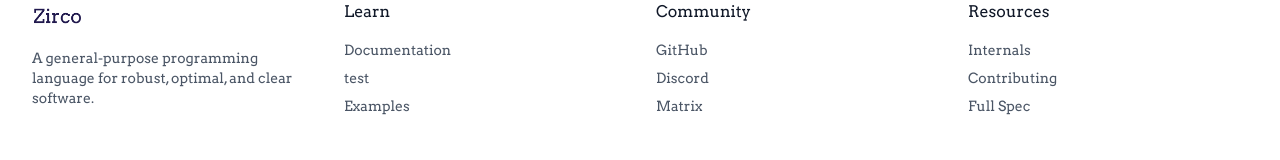
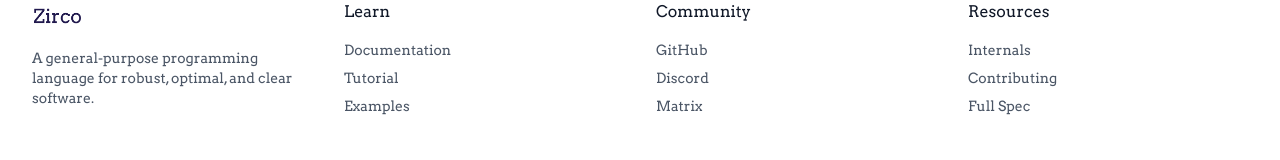
Before and after one commit to zirco-lang/zirco.dev, a React (Vite) app: page / in a window 1280 px wide. Shown: the part 3731-3891 px from the top of the page. Built offline with nearby package versions, Linux system fonts and the light colour scheme; the HTML template or start-up script is replaced by a standard one.

Commit message:
Rename 'test' link to 'Tutorial' in Footer

```diff
--- a/src/components/Footer.tsx
+++ b/src/components/Footer.tsx
@@ -15,7 +15,7 @@ const FOOTER_LINKS: Record<string, FooterSection> = {
         title: "Learn",
         links: [
             { label: "Documentation", href: "https://docs.zirco.dev" },
-            { label: "test", href: "https://zirco.dev/GETTING_STARTED" },
+            { label: "Tutorial", href: "https://zirco.dev/GETTING_STARTED" },
             {
                 label: "Examples",
                 href: "https://github.com/zirco-lang/zrc/tree/main/examples",
```
